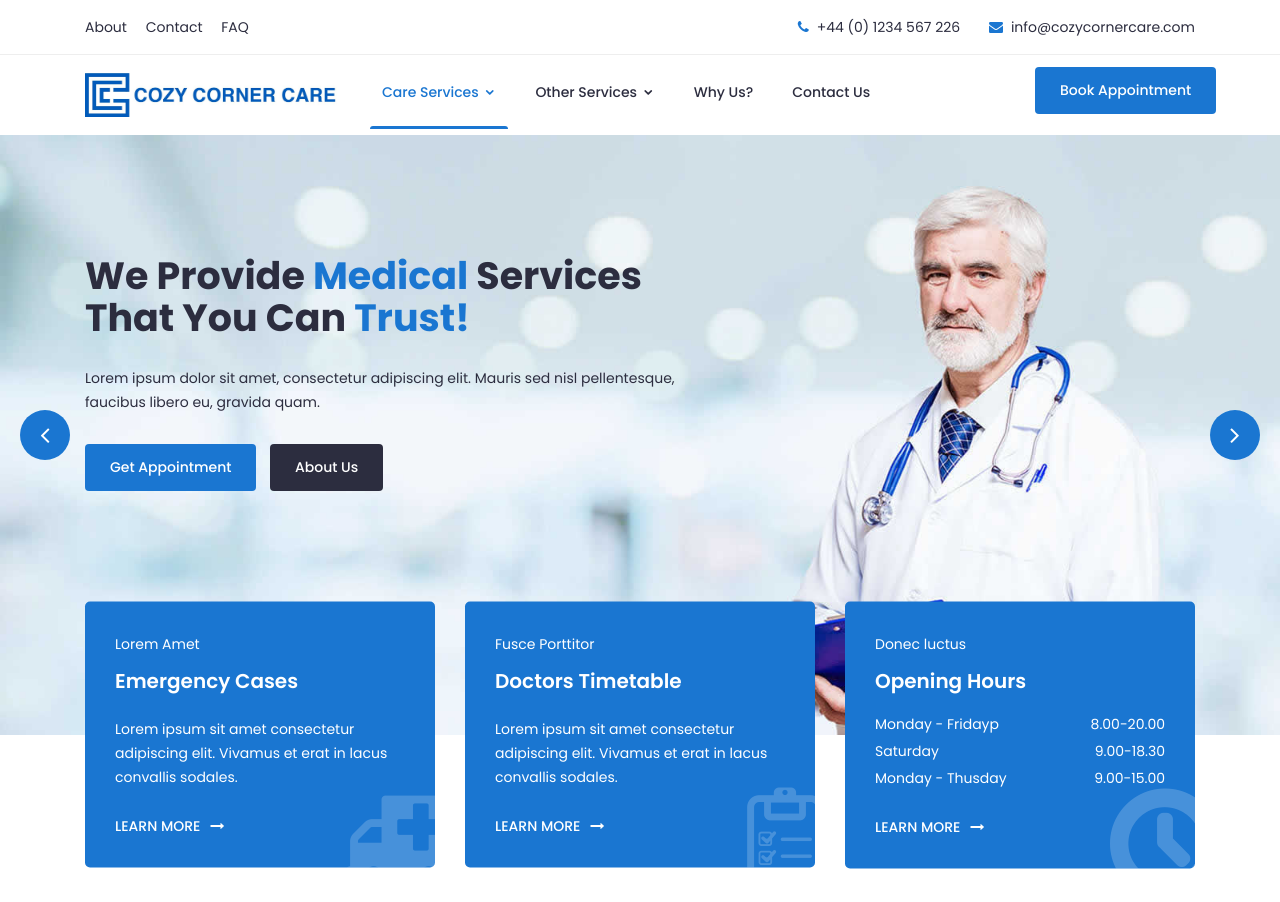
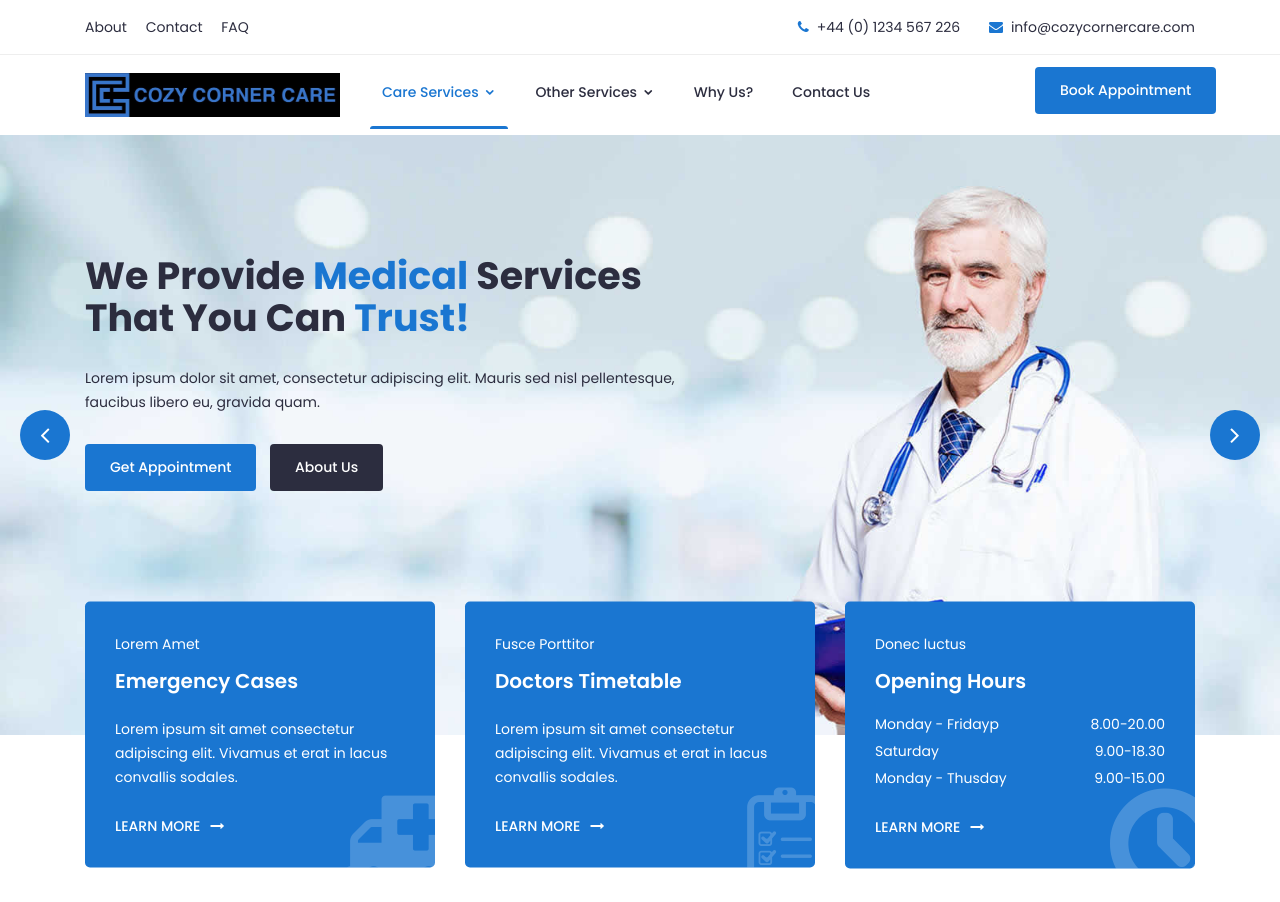
Before and after one commit to PyiHtun/cccdemodev, a plain HTML site: page index.html in a window 1280 px wide. Shown: the top 902 px of the page. Drawn offline with Linux system fonts and the light colour scheme; a script that the page names is missing.

Commit message:
upd logo Maw 2

```diff
--- a/index.html
+++ b/index.html
@@ -113,7 +113,7 @@
 							<div class="col-lg-3 col-md-3 col-12">
 								<!-- Start Logo -->
 								<div class="logo">
-									<a href="index.html"><img src="img/CCC-M.jpeg" alt="#"></a>
+									<a href="index.html"><img src="img/CCC-M2.jpeg" alt="#"></a>
 								</div>
 								<!-- End Logo -->
 								<!-- Mobile Nav -->
```
Also changed, not shown: img/CCC-M2.jpeg (added).
